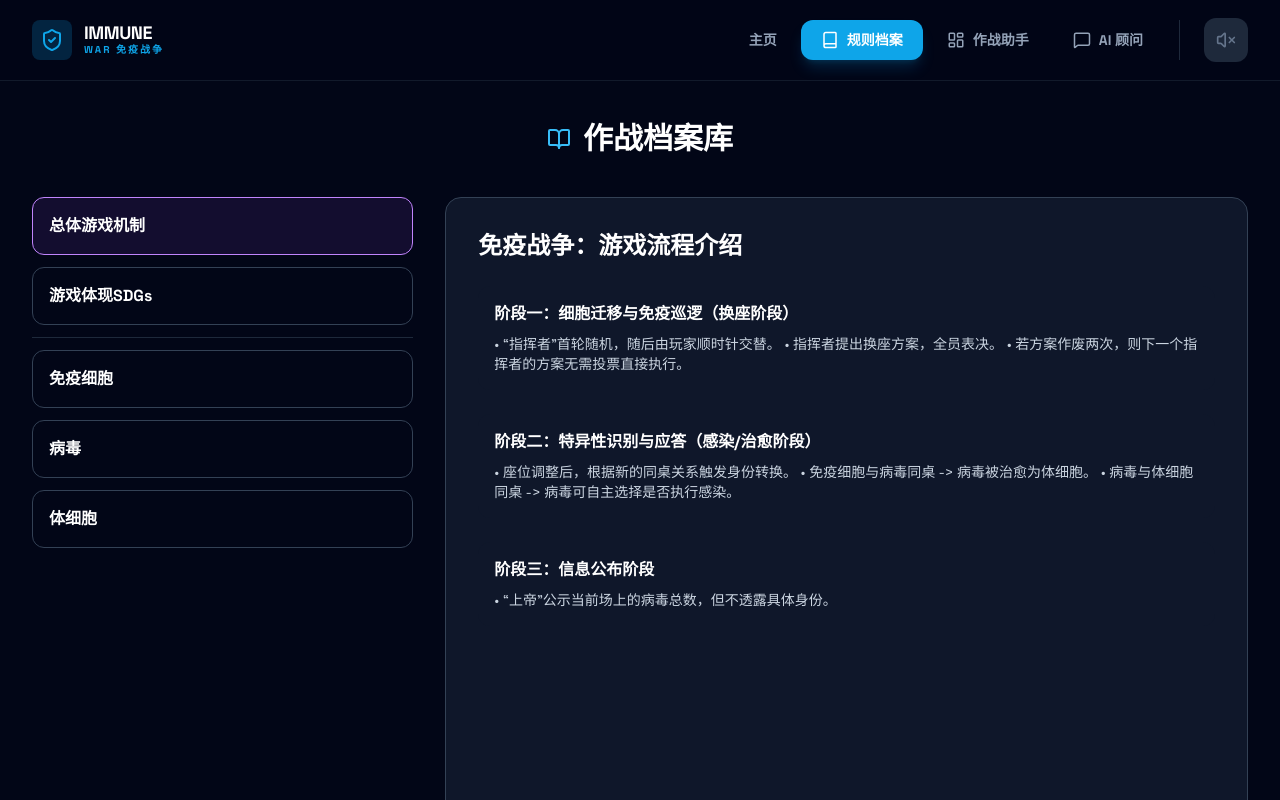
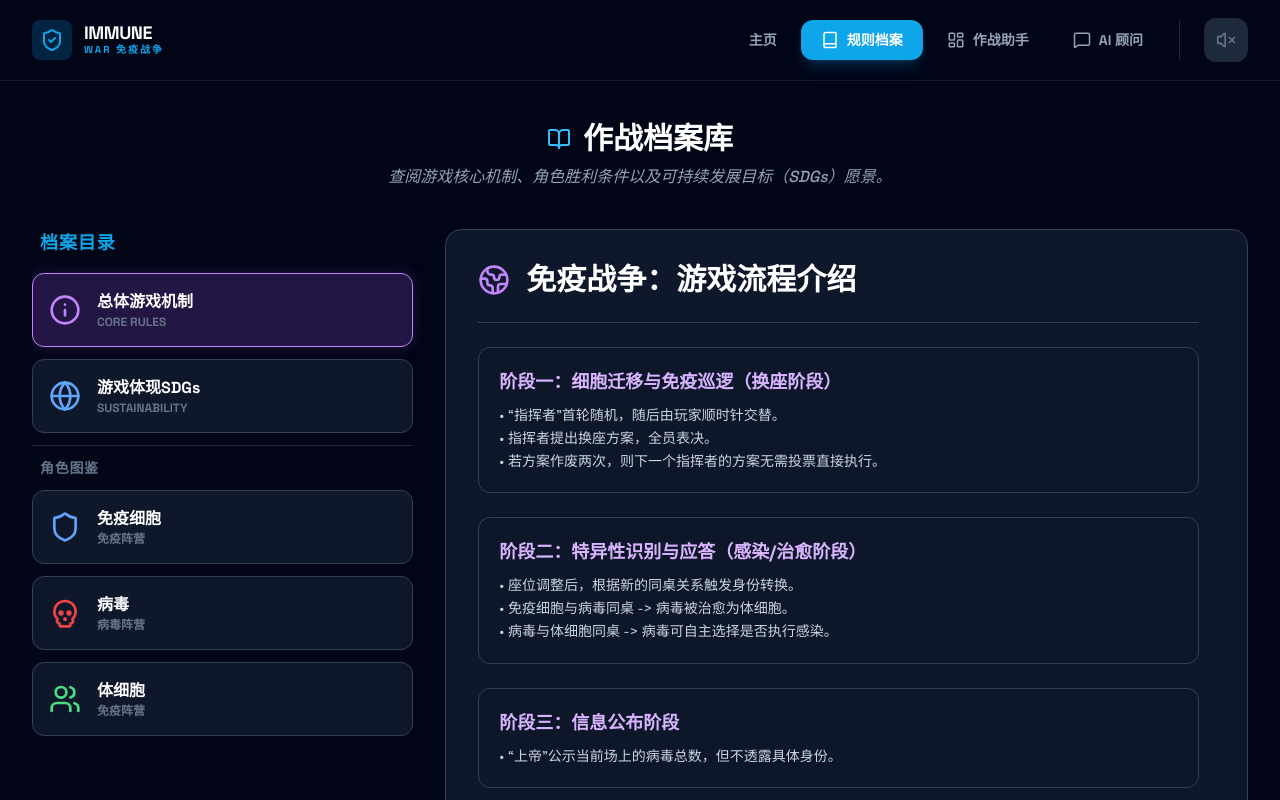
Before and after one commit to You007-tech/Immune-War, a React (Vite) app: page / in a window 1280 px wide. Both pictures are taken after a click on the button "规则档案". Shown: the top 800 px of the page. Built offline with nearby package versions, Linux system fonts and the light colour scheme.

Commit message:
Update KnowledgeBase.tsx

```diff
--- a/KnowledgeBase.tsx
+++ b/KnowledgeBase.tsx
@@ -15,49 +15,138 @@ const KnowledgeBase: React.FC = () => {
     }
   };
 
+  const getSdgStyles = (id: string) => {
+    if (id === 'SDG 3') return 'bg-green-900/20 border-green-700 text-green-400';
+    if (id === 'SDG 4') return 'bg-red-900/20 border-red-700 text-red-400';
+    if (id === 'SDG 17') return 'bg-blue-900/20 border-blue-700 text-blue-400';
+    return 'bg-slate-900/20 border-slate-700 text-slate-400';
+  };
+
   const rolesArray = Object.values(ROLES) as RoleData[];
 
   return (
     <div className="space-y-8 animate-fade-in">
       <div className="text-center mb-10">
         <h2 className="text-3xl font-bold text-white mb-2 flex items-center justify-center gap-3">
-          <BookOpen className="text-bio-highlight" />作战档案库
+          <BookOpen className="text-bio-highlight" />
+          作战档案库
         </h2>
+        <p className="text-slate-400 max-w-2xl mx-auto italic font-medium">
+          查阅游戏核心机制、角色胜利条件以及可持续发展目标（SDGs）愿景。
+        </p>
       </div>
+
       <div className="grid grid-cols-1 lg:grid-cols-3 gap-6 h-[700px]">
         <div className="lg:col-span-1 space-y-3 overflow-y-auto pr-2 custom-scrollbar">
-          <button onClick={() => setSelectedTab('OVERVIEW')} className={`w-full text-left p-4 rounded-xl border transition-all ${selectedTab === 'OVERVIEW' ? 'border-purple-400 bg-purple-500/10' : 'border-slate-700'}`}>
-            <div className="font-bold">总体游戏机制</div>
+          <h3 className="text-lg font-semibold text-bio-primary uppercase tracking-wider mb-4 px-2">档案目录</h3>
+
+          <button
+            onClick={() => setSelectedTab('OVERVIEW')}
+            className={`w-full text-left p-4 rounded-xl border transition-all duration-300 flex items-center gap-4 group ${
+              selectedTab === 'OVERVIEW'
+                ? 'bg-purple-500/20 border-purple-400 shadow-[0_0_15px_rgba(168,85,247,0.2)]'
+                : 'bg-bio-surface border-slate-700 hover:bg-slate-800'
+            }`}
+          >
+            <Info className="w-8 h-8 text-purple-400" />
+            <div>
+              <div className="font-bold text-white">总体游戏机制</div>
+              <div className="text-xs text-slate-500 font-bold">CORE RULES</div>
+            </div>
           </button>
-          <button onClick={() => setSelectedTab('SDGS')} className={`w-full text-left p-4 rounded-xl border transition-all ${selectedTab === 'SDGS' ? 'border-blue-400 bg-blue-500/10' : 'border-slate-700'}`}>
-            <div className="font-bold">游戏体现SDGs</div>
+
+          <button
+            onClick={() => setSelectedTab('SDGS')}
+            className={`w-full text-left p-4 rounded-xl border transition-all duration-300 flex items-center gap-4 group ${
+              selectedTab === 'SDGS'
+                ? 'bg-blue-500/20 border-blue-400 shadow-[0_0_15px_rgba(14,165,233,0.2)]'
+                : 'bg-bio-surface border-slate-700 hover:bg-slate-800'
+            }`}
+          >
+            <Globe className="w-8 h-8 text-blue-400" />
+            <div>
+              <div className="font-bold text-white">游戏体现SDGs</div>
+              <div className="text-xs text-slate-500 font-bold">SUSTAINABILITY</div>
+            </div>
           </button>
+
           <div className="h-px bg-slate-800 my-4" />
+          <h3 className="text-sm font-semibold text-slate-500 uppercase tracking-wider mb-2 px-2 font-black">角色图鉴</h3>
+
           {rolesArray.map((role) => (
-            <button key={role.id} onClick={() => setSelectedTab(role.id)} className={`w-full text-left p-4 rounded-xl border transition-all ${selectedTab === role.id ? 'border-bio-primary bg-bio-primary/10' : 'border-slate-700'}`}>
-              <div className="font-bold">{role.name}</div>
+            <button
+              key={role.id}
+              onClick={() => setSelectedTab(role.id)}
+              className={`w-full text-left p-4 rounded-xl border transition-all duration-300 flex items-center gap-4 group ${
+                selectedTab === role.id
+                  ? 'bg-bio-primary/20 border-bio-primary shadow-[0_0_15px_rgba(14,165,233,0.2)]'
+                  : 'bg-bio-surface border-slate-700 hover:bg-slate-800'
+              }`}
+            >
+              {getIcon(role.id as RoleType)}
+              <div>
+                <div className="font-bold text-white">{role.name}</div>
+                <div className="text-xs text-slate-500 font-bold">{role.faction}</div>
+              </div>
             </button>
           ))}
         </div>
-        <div className="lg:col-span-2 h-full bg-bio-surface border border-slate-700 rounded-2xl p-8 overflow-y-auto">
+
+        <div className="lg:col-span-2 h-full">
+          <div className="bg-bio-surface border border-slate-700 rounded-2xl p-8 h-full shadow-2xl overflow-hidden flex flex-col">
+
             {selectedTab === 'OVERVIEW' ? (
-            <div className="space-y-6">
-              <h2 className="text-2xl font-bold">{GAME_OVERVIEW.title}</h2>
-              {GAME_OVERVIEW.mechanics.map((m, i) => <div key={i} className="p-4 bg-slate-900 rounded-xl"><strong>{m.title}</strong><p className="mt-2 text-sm text-slate-300">{m.content}</p></div>)}
+              <div className="overflow-y-auto pr-4 custom-scrollbar h-full space-y-6">
+                <div className="flex items-center gap-4 border-b border-slate-700 pb-6">
+                  <Globe2 className="w-8 h-8 text-purple-400" />
+                  <h2 className="text-3xl font-bold text-white">{GAME_OVERVIEW.title}</h2>
+                </div>
+                {GAME_OVERVIEW.mechanics.map((mech, idx) => (
+                  <div key={idx} className="bg-slate-900/50 p-5 rounded-xl border border-slate-700">
+                    <h4 className="text-purple-300 font-bold mb-2 text-lg">{mech.title}</h4>
+                    <p className="text-slate-300 text-sm leading-relaxed whitespace-pre-wrap">{mech.content}</p>
+                  </div>
+                ))}
               </div>
             ) : selectedTab === 'SDGS' ? (
-            <div className="space-y-6">
-              <h2 className="text-2xl font-bold">SDGs 愿景</h2>
-              {GAME_OVERVIEW.sdgs.map((s, i) => <div key={i} className="p-4 bg-slate-900 rounded-xl"><strong>{s.id}: {s.title}</strong><p className="mt-2 text-sm text-slate-300">{s.desc}</p></div>)}
+              <div className="overflow-y-auto pr-4 custom-scrollbar h-full space-y-6">
+                <div className="flex items-center gap-4 border-b border-slate-700 pb-6">
+                  <Flag className="w-8 h-8 text-blue-400" />
+                  <h2 className="text-3xl font-bold text-white">可持续发展目标 (SDGs)</h2>
+                </div>
+                {GAME_OVERVIEW.sdgs.map((sdg, idx) => (
+                  <div key={idx} className={`p-5 rounded-xl border ${getSdgStyles(sdg.id)}`}>
+                    <div className="font-black text-2xl mb-1 opacity-80">{sdg.id}</div>
+                    <div className="font-bold text-white mb-2 text-lg">{sdg.title}</div>
+                    <p className="text-sm text-slate-300 leading-relaxed whitespace-pre-wrap">{sdg.desc}</p>
+                  </div>
+                ))}
               </div>
             ) : (
-            <div className="space-y-6">
-              <h2 className="text-2xl font-bold">{ROLES[selectedTab as RoleType].name}</h2>
-              <div className="p-4 border-l-4 border-yellow-500 bg-yellow-500/10"><strong>胜利条件</strong><p>{ROLES[selectedTab as RoleType].victoryCondition}</p></div>
-              <div className="p-4 bg-slate-800 rounded-xl"><strong>角色介绍</strong><p className="text-sm">{ROLES[selectedTab as RoleType].description}</p></div>
-              <div className="p-4 bg-slate-950 rounded-xl italic"><strong>生物学原理</strong><p className="text-sm text-slate-400">{ROLES[selectedTab as RoleType].bioConcept}</p></div>
+              <div className="overflow-y-auto pr-4 custom-scrollbar h-full space-y-6">
+                <div className="flex items-center gap-4 border-b border-slate-700 pb-6">
+                  {getIcon(selectedTab as RoleType)}
+                  <h2 className="text-3xl font-bold text-white">{ROLES[selectedTab as RoleType].name}</h2>
+                </div>
+                <div className="bg-gradient-to-r from-yellow-900/20 to-transparent p-5 rounded-xl border-l-4 border-yellow-500">
+                  <h3 className="text-yellow-400 font-bold mb-2 flex items-center gap-2 uppercase text-xs tracking-widest">
+                    <Target size={14} /> 胜利条件
+                  </h3>
+                  <p className="text-white font-bold text-lg">{ROLES[selectedTab as RoleType].victoryCondition}</p>
+                </div>
+                <div className="bg-slate-800/80 p-5 rounded-xl border border-slate-700">
+                  <h4 className="text-slate-400 font-bold mb-2 text-xs uppercase tracking-widest font-black">角色介绍</h4>
+                  <p className="text-slate-200 text-sm leading-relaxed">{ROLES[selectedTab as RoleType].description}</p>
+                </div>
+                <div className="bg-slate-950 p-5 rounded-xl border border-slate-800 italic">
+                  <h4 className="text-bio-highlight font-bold mb-2 text-xs uppercase tracking-widest flex items-center gap-2 font-black">
+                    <Microscope size={14} /> 生物学原理
+                  </h4>
+                  <p className="text-slate-400 text-sm">{ROLES[selectedTab as RoleType].bioConcept}</p>
+                </div>
               </div>
             )}
+          </div>
         </div>
       </div>
     </div>
```
Lines whose indentation alone changed are shown as unchanged.
